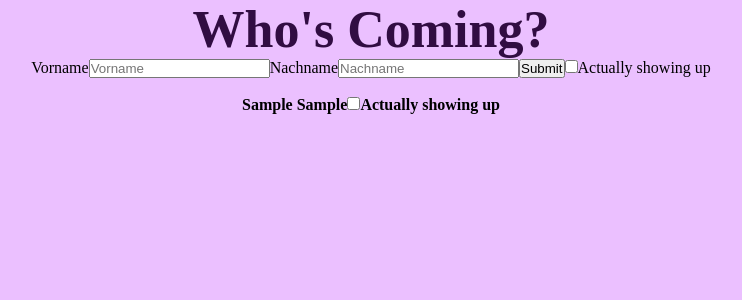
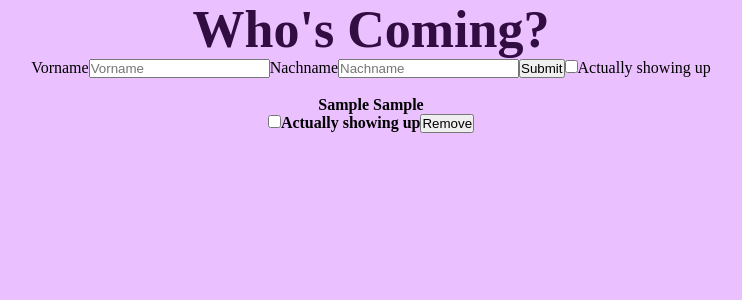
Before and after one commit to Overcook3265/react-guest-list, a React app: page / in a window 1280 px wide. Both pictures are taken after typing "Sample", "Sample" into the empty fields and a click on the button "Submit". Shown: the top 300 px of the page, without its empty margins (269-1011 px from the left). Built offline with nearby package versions, Linux system fonts and the light colour scheme; the HTML template or start-up script is replaced by a standard one.

Commit message:
Add remove button, does remove elements but still very buggy

```diff
--- a/src/App.js
+++ b/src/App.js
@@ -87,6 +87,7 @@ export default function App() {
                   {guest.name} {guest.last}
                   {/* {JSON.stringify(guest.isComing)} */}
                   {guest.id !== 0 ? (
+                    <div>
                       <label>
                         <input
                           type="checkbox"
@@ -103,6 +104,20 @@ export default function App() {
                         />
                         Actually showing up
                       </label>
+                      <button
+                        onClick={() => {
+                          const updatedGuests = guests.map((g) =>
+                            g.id === guest.id
+                              ? guests.splice([guest.id], 1)
+                              : g,
+                          );
+
+                          setGuests(updatedGuests);
+                        }}
+                      >
+                        Remove
+                      </button>
+                    </div>
                   ) : (
                     ''
                   )}
```
Lines whose indentation alone changed are shown as unchanged.
